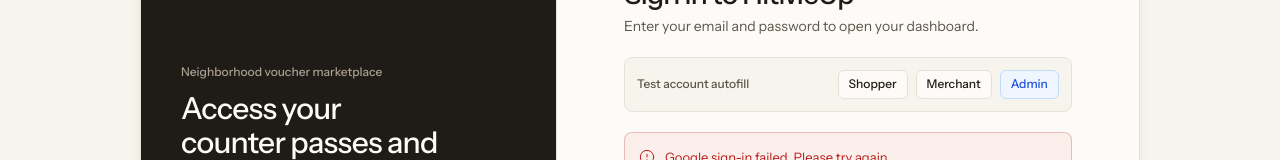
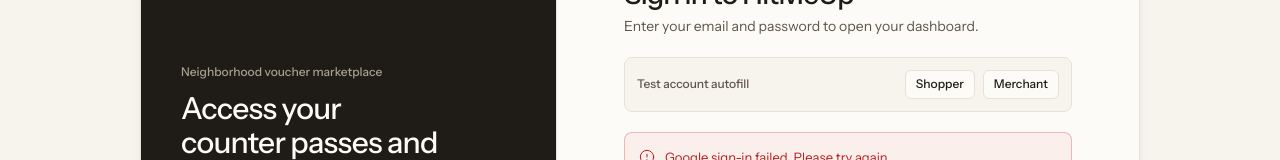
Before and after one commit to miabdulrahman/HitMeUp, a React (Vite) app in the folder HitMeUp/frontend/: page /login in a window 1280 px wide. Shown: the part 136-296 px from the top of the page. Built offline with nearby package versions, Linux system fonts and the light colour scheme; no server answers.

Commit message:
fix(auth): remove demo admin autofill option from login ui

```diff
--- a/HitMeUp/frontend/src/pages/auth/Login.jsx
+++ b/HitMeUp/frontend/src/pages/auth/Login.jsx
@@ -96,12 +96,7 @@ const Login = () => {
   }, []);
 
   const fillDemo = (role) => {
-    if (role === "admin") {
-      setFormData({
-        email: "admin@hitmeup.com",
-        password: "Password123!",
-      });
-    } else if (role === "customer") {
+    if (role === "customer") {
       setFormData({
         email: "customer@hitmeup.com",
         password: "Password123!",
@@ -239,13 +234,6 @@ const Login = () => {
                   className="rounded-md border border-[#E6E0D6] bg-[#FDFBF7] px-2.5 py-1 text-[12px] font-medium text-[#1F1B16] transition-colors hover:border-[#1F1B16]/40 cursor-pointer"
                 >
                   Merchant
-                </button>
-                <button
-                  type="button"
-                  onClick={() => fillDemo("admin")}
-                  className="rounded-md border border-[#BFDBFE] bg-[#EFF6FF] px-2.5 py-1 text-[12px] font-medium text-[#1D4ED8] transition-colors hover:border-[#1D4ED8] cursor-pointer"
-                >
-                  Admin
                 </button>
               </div>
             </div>
```
